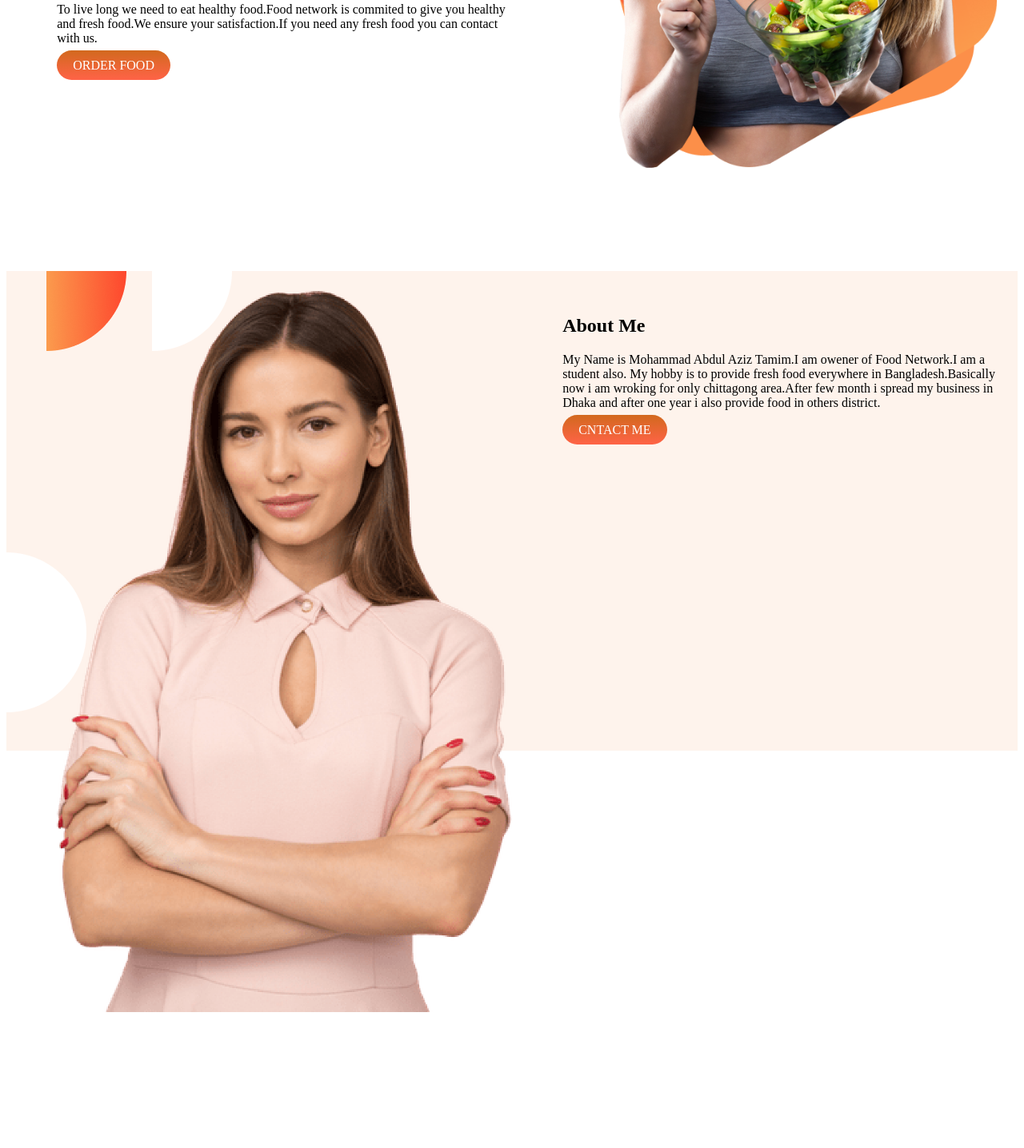
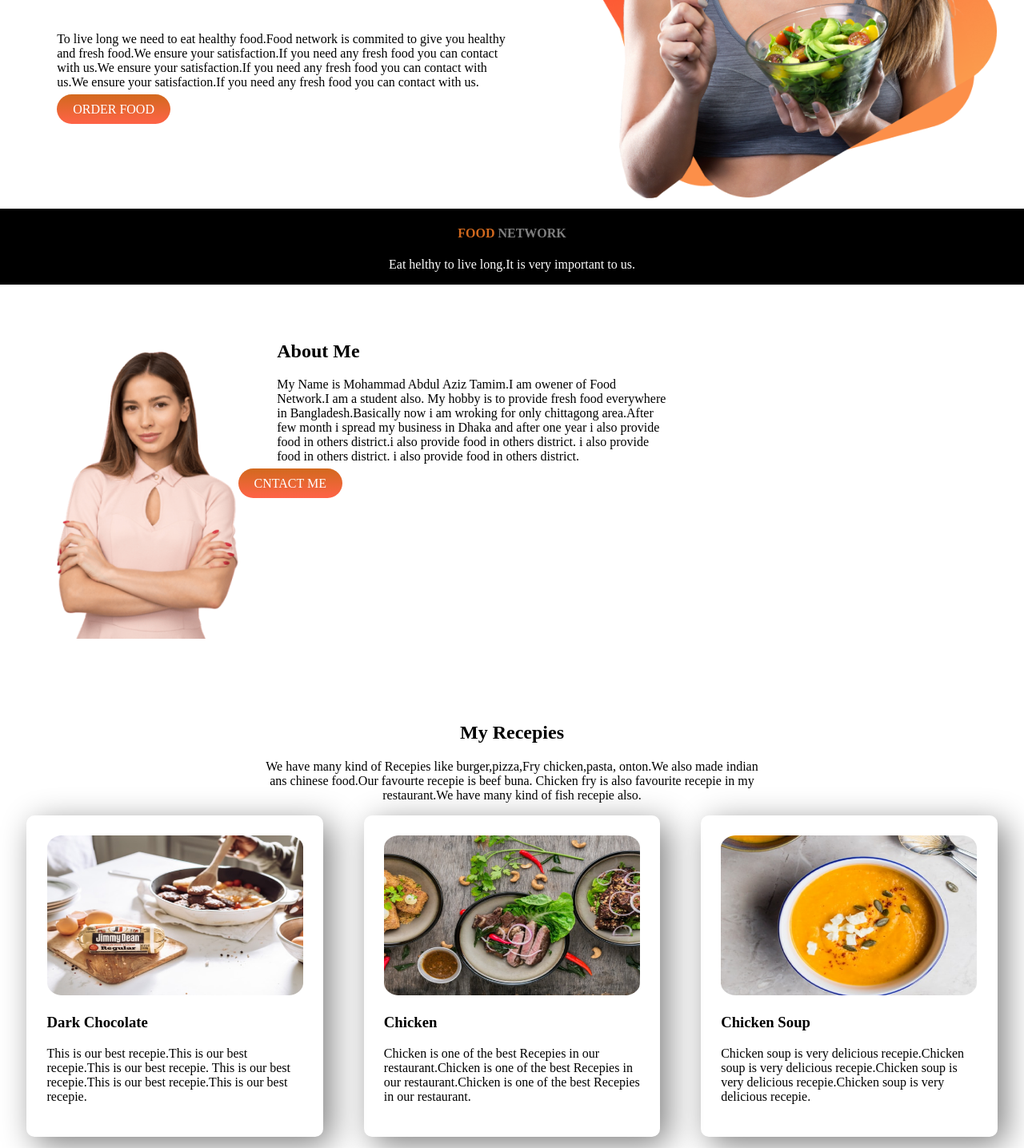
Before and after one commit to tamimaziz/food-network, a plain HTML site: page index.html in a window 1280 px wide. Shown: the part 444-1880 px from the top of the page at 80% size. Before the commit the page ends 1814 px from the top, so only its background shows below. Drawn offline with Linux system fonts and the light colour scheme.

Commit message:
footer added

```diff
--- a/index.html
+++ b/index.html
@@ -10,7 +10,7 @@
 </head>
 
 <body>
-    <section class="top-part">
+    <section class="top-part flexible-container">
         <div class="half-width">
             <div class="margin">
                 <h1><span class="chocolate">Skip</span> The Diet,</h1>
@@ -18,6 +18,8 @@
                 <h1>With Food Network</h1>
                 <p> To live long we need to eat healthy food.Food network is commited to give
                     you healthy and fresh food.We ensure your satisfaction.If you need any fresh
+                    food you can contact with us.We ensure your satisfaction.If you need any fresh
+                    food you can contact with us.We ensure your satisfaction.If you need any fresh
                     food you can contact with us.</p>
                 <a class="link-button" target="_blank"
                     href="https://www.linkedin.com/in/abdul-aziz-tamim-390378169/">ORDER FOOD</a>
@@ -27,23 +29,63 @@
             <img src="images/female/Group 8425.png" alt="">
         </div>
     </section>
-    <section class="about-me">
+    <section class="about-me flexible-container">
         <div class="half-width">
             <img src="images/female/Person Image.png" alt="">
         </div>
-        <div class="half-width">
-            <div class="set-margin">
+        <div>
+            <div class="half-width">
                 <h2>About Me</h2>
                 <p>My Name is Mohammad Abdul Aziz Tamim.I am owener of Food Network.I am a student also.
                     My hobby is to provide fresh food everywhere in Bangladesh.Basically now i am wroking
                     for only chittagong area.After few month i spread my business in Dhaka and after one
-                    year i also provide food in others district.
-                </p>
+                    year i also provide food in others district.i also provide food in others district.
+                    i also provide food in others district. i also provide food in others district.</p>
             </div>
             <a class="link-button" target="_blank" href="https://www.linkedin.com/in/abdul-aziz-tamim-390378169/">CNTACT
                 ME</a>
         </div>
+    </section>
+    <section class="my-recepies">
+        <div>
+            <div class="text-align">
+                <h2>My Recepies</h2>
+                <p>We have many kind of Recepies like burger,pizza,Fry chicken,pasta,
+                    onton.We also made indian ans chinese food.Our favourte recepie is beef buna.
+                    Chicken fry is also favourite recepie in my restaurant.We have many kind of
+                    fish recepie also.
+                </p>
+            </div>
 
+            <div class="flexible-container">
+                <div class="recepie-item">
+                    <img src="images/food/Project Cover.jpg" height="200" width="100%" alt="">
+                    <h3>Dark Chocolate</h3>
+                    <p>This is our best recepie.This is our best recepie.This is our best recepie.
+                        This is our best recepie.This is our best recepie.This is our best recepie.</p>
+                </div>
+                <div class="recepie-item">
+                    <img src="images/food/Project Cover1.jpg" height="200" width="100%" alt="">
+                    <h3>Chicken </h3>
+                    <p>Chicken is one of the best Recepies in our restaurant.Chicken is one of the best Recepies in our
+                        restaurant.Chicken is one of the best Recepies in our restaurant.</p>
+                </div>
+                <div class="recepie-item">
+                    <img src="images/food/Project Cover.png" height="200" width="100%" alt="">
+                    <h3>Chicken Soup</h3>
+                    <p>Chicken soup is very delicious recepie.Chicken soup is very delicious recepie.Chicken soup is
+                        very delicious recepie.Chicken soup is very delicious recepie.</p>
+                </div>
+
+
+            </div>
+        </div>
+    </section>
+    <section class="footer">
+        <div>
+            <h4><span class="chocolate">FOOD</span><span class="color"> NETWORK</span></h4>
+            <p>Eat helthy to live long.It is very important to us.</p>
+        </div>
     </section>
 </body>
 
--- a/style.css
+++ b/style.css
@@ -1,7 +1,7 @@
 .chocolate{
     color: chocolate;
 }
-section{
+.flexible-container{
     display: flex;
     margin-bottom: 100px;
 }
@@ -11,7 +11,7 @@ h1{
 .half-width{
 width: 50%;
 padding-left: 5%;
-margin-top: 2%;
+margin-top: 5%;
 }
 .half-width img{
     width: 100%;
@@ -27,10 +27,33 @@ margin-top: 2%;
     padding: 10px 20px;
     border-radius: 20px;
 }
-.set-margin{
-    margin-top: 30px;
 }
 .about-me{
     background-image: url(images/shape/7.png);
     background-repeat: no-repeat;
 }
+.text-align{
+    text-align: center;
+    margin-left: 25%;
+    margin-right: 25%;
+}
+.recepie-item{
+    width: 33%;
+    margin-left: 2%;
+    margin-right: 2%;
+    box-shadow: 10px 10px 40px gray;
+    padding: 2%;
+    border-radius: 10px;
+}
+.footer{
+    text-align: center;
+    position: fixed;
+    left: 0;
+    bottom: 0;
+    width: 100%;
+    background-color: black;
+    color: white;
+}
+.color{
+    color: grey;
+}
```
